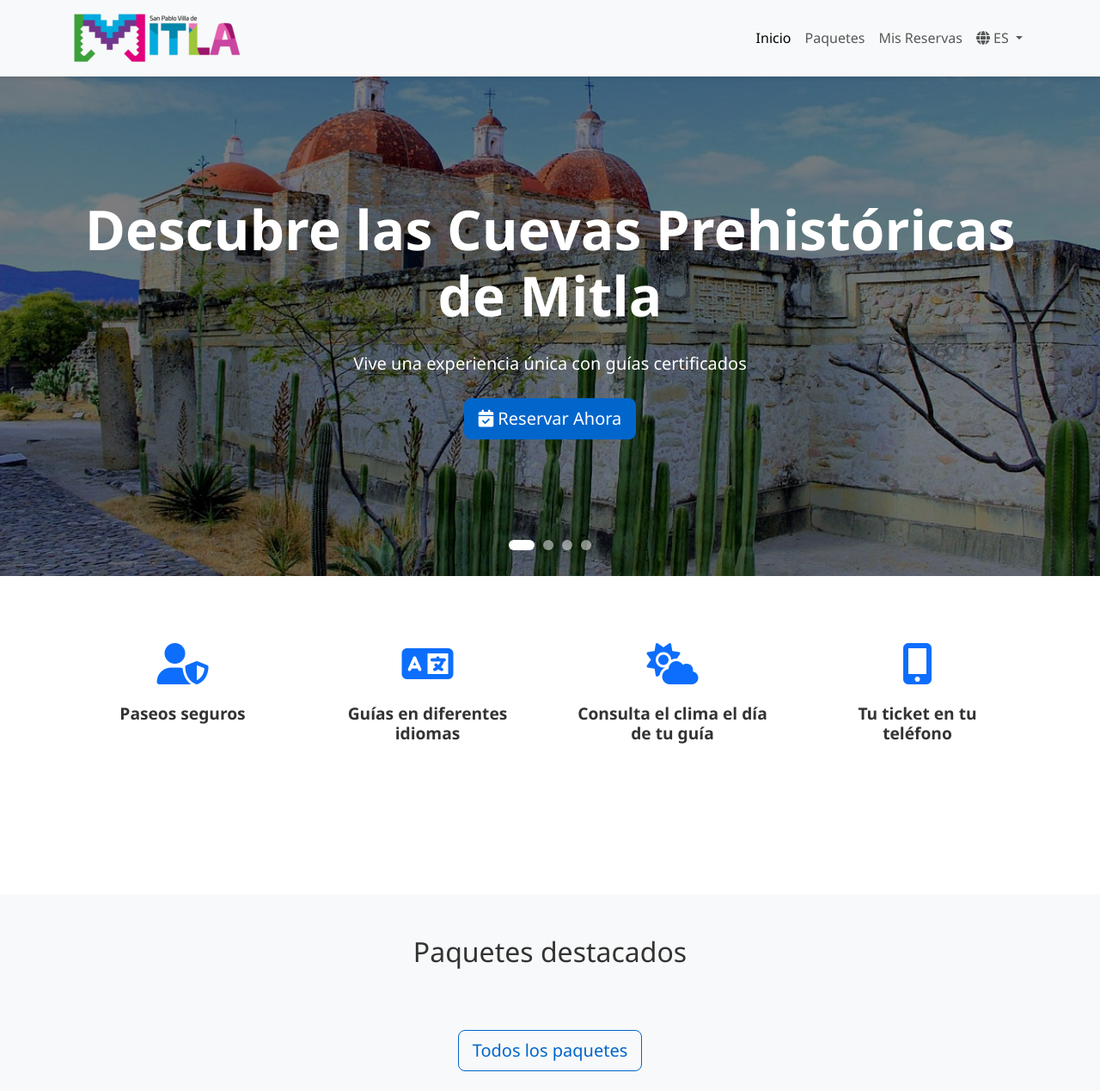
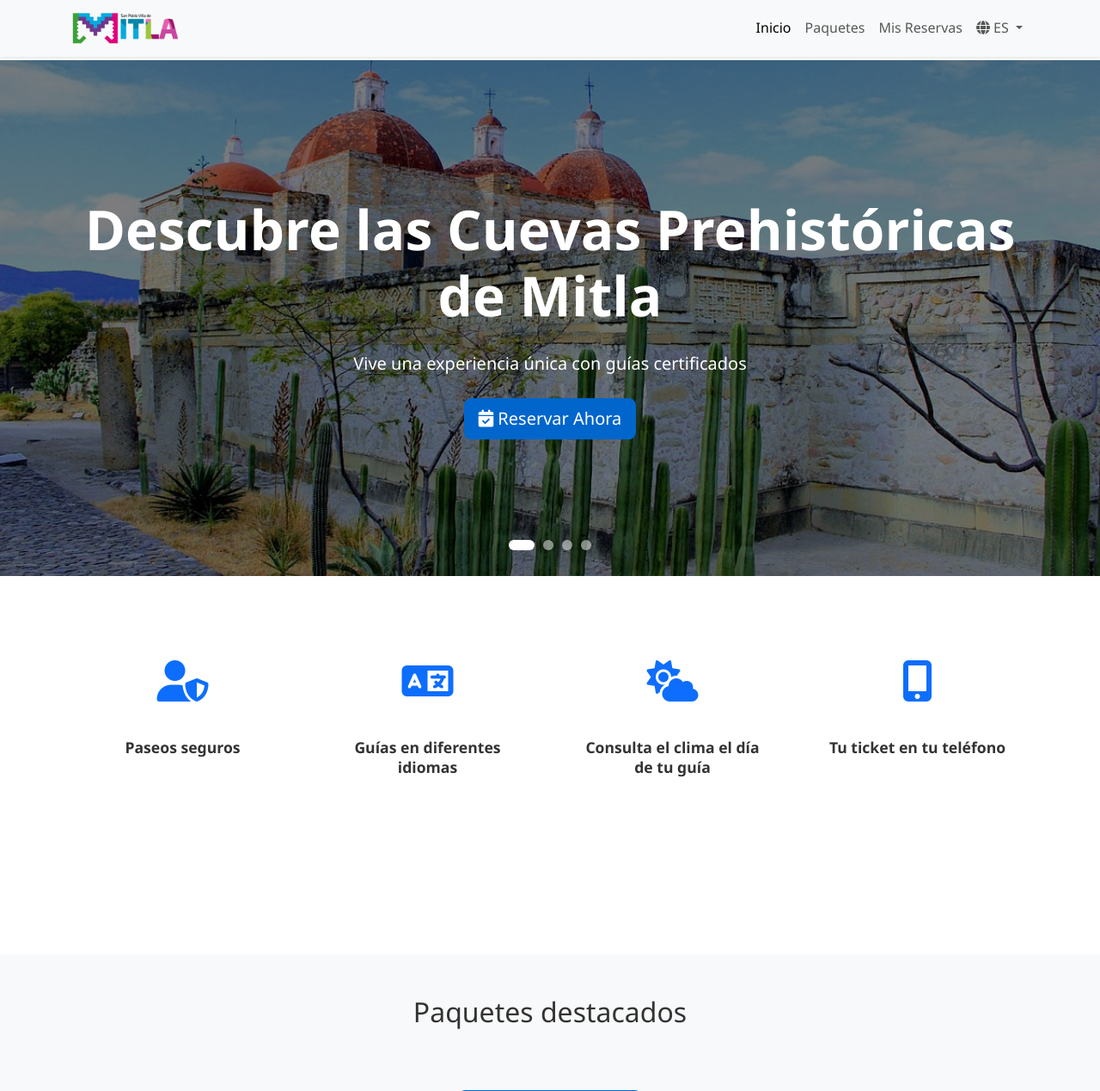
Before and after one commit to TheTYRANT126/Mitla, a PHP site: page /mitla-tours/ in a window 1280 px wide. Shown: the top 1269 px of the page at 86% size. Run offline with PHP 8.4, Linux system fonts and the light colour scheme; data that the repository does not hold is empty.

Commit message:
corrección 1 index

```diff
--- a/assets/css/style.css
+++ b/assets/css/style.css
@@ -1,3 +1,11 @@
+/**
+ * ============================================
+ * RUTA: assets/css/style.css
+ * ============================================
+ * Mitla Tours - Estilos Principales
+ * Incluye: Carrusel, Animaciones, Hover Effects
+ */
+
 * {
     margin: 0;
     padding: 0;
@@ -10,12 +18,30 @@ body {
     color: #333;
 }
 
-/* NAVBAR  */
+/* ====== NAVBAR ====== */
 .navbar {
     box-shadow: 0 2px 4px rgba(0, 0, 0, 0.1);
 }
 
-/* HERO CAROUSEL SECTION  */
+.navbar-logo {
+    height: 40px;
+    max-width: 200px;
+    object-fit: contain;
+    transition: transform 0.3s ease;
+}
+
+.navbar-logo:hover {
+    transform: scale(1.05);
+}
+
+.navbar-brand {
+    display: flex;
+    align-items: center;
+    gap: 10px;
+    font-weight: 600;
+}
+
+/* ====== HERO CAROUSEL SECTION ====== */
 .hero-carousel-section {
     position: relative;
     height: 600px;
@@ -44,7 +70,7 @@ body {
     opacity: 1;
 }
 
-/* Overlay configurable */
+/* Overlay configurable - PUEDES MODIFICAR LA TRANSPARENCIA AQUÍ */
 .hero-overlay {
     position: absolute;
     top: 0;
@@ -52,7 +78,7 @@ body {
     width: 100%;
     height: 100%;
     background-color: rgba(0, 0, 0, 0.5);
-    /* ajustar transparencia del 0 al 1 */
+    /* Cambia 0.5 para ajustar transparencia (0 = transparente, 1 = opaco) */
     z-index: 1;
 }
 
@@ -117,33 +143,78 @@ body {
     border-radius: 6px;
 }
 
-/* FEATURES SECTION  */
+/* ====== FEATURES SECTION ====== */
 .features {
     background-color: #fff;
 }
 
+/*
+ * CONTENEDOR DE CADA CARACTERÍSTICA
+ * Equivale al área de 19.998cm x 19.05cm en PowerPoint
+ * Ajusta min-height si necesitas más/menos espacio vertical
+ */
 .feature-box {
     position: relative;
-    padding: 30px 20px;
-    transition: all 0.4s ease;
+    padding: 20px;
     cursor: pointer;
-    min-height: 250px;
+    min-height: 320px;
+    /* AJUSTABLE: Altura mínima del contenedor */
     display: flex;
     flex-direction: column;
     align-items: center;
     justify-content: flex-start;
+    border-radius: 8px;
+    transition: background-color 0.3s ease;
+    overflow: hidden;
 }
 
-.feature-icon-wrapper {
-    position: relative;
-    margin-bottom: 20px;
-    transition: all 0.4s ease;
+.feature-box:hover {
+    background-color: #ffffff;
+    /* AJUSTABLE: Color de fondo al hover */
 }
 
-.feature-icon {
-    transition: all 0.4s ease;
+/*
+ * WRAPPER DEL ÍCONO
+ * Estado inicial: Centrado horizontalmente, parte superior-centro
+ * Tamaño inicial: 8.34cm ancho x 6.62cm alto (en PowerPoint)
+ */
+.feature-icon-wrapper {
+    position: absolute;
+    display: flex;
+    align-items: center;
+    justify-content: center;
+
+    /* ESTADO INICIAL - Posición centrada */
+    top: 50px;
+    /* AJUSTABLE: Posición vertical inicial (de centro ~6cm = ~60px aprox) */
+    left: 50%;
+    transform: translateX(-50%);
+    /* Centrado horizontal */
+
+    /* Tamaño inicial del wrapper */
+    width: 100px;
+    /* AJUSTABLE: 8.34cm en PowerPoint ≈ 100px */
+    height: 80px;
+    /* AJUSTABLE: 6.62cm en PowerPoint ≈ 80px */
+
+    /* Duración de la animación */
+    transition: all 0.5s cubic-bezier(0.4, 0, 0.2, 1);
+    /* AJUSTABLE: Cambia 0.5s para más rápido/lento */
 }
 
+/*
+ * ÍCONO (Font Awesome)
+ * Se escala al 100% inicialmente
+ */
+.feature-icon {
+    transition: all 0.5s cubic-bezier(0.4, 0, 0.2, 1);
+    /* AJUSTABLE: Duración de transición */
+    display: block;
+    width: 100%;
+    height: 100%;
+}
+
+/* Imágenes adicionales (clima, ticket) - ocultas por defecto */
 .feature-image {
     display: none;
     max-width: 60px;
@@ -153,39 +224,150 @@ body {
     transform: translate(-50%, -50%);
 }
 
+/*
+ * TÍTULO
+ * Estado inicial: Debajo del ícono, centrado
+ * Posición inicial PowerPoint: horizontal 3.97cm, vertical 10.15cm
+ * Tamaño: 12.05cm ancho x 1.97cm alto
+ */
 .feature-title {
-    font-size: 1.2rem;
+    position: absolute;
+    font-size: 1.1rem;
+    /* AJUSTABLE: Tamaño de fuente */
     font-weight: 600;
-    margin-bottom: 15px;
-    transition: all 0.4s ease;
+    text-align: center;
+    line-height: 1.3;
+
+    /* ESTADO INICIAL - Centrado debajo del ícono */
+    top: 140px;
+    /* AJUSTABLE: 10.15cm en PowerPoint ≈ 140px */
+    left: 50%;
+    transform: translateX(-50%);
+    width: 85%;
+    /* AJUSTABLE: 12.05cm de los 20cm totales ≈ 60% */
+    max-width: 250px;
+    /* AJUSTABLE: Ancho máximo del título */
+
+    /* Duración de animación */
+    transition: all 0.5s cubic-bezier(0.4, 0, 0.2, 1);
+    /* AJUSTABLE: Velocidad de transición */
 }
 
+/*
+ * DESCRIPCIÓN
+ * Aparece debajo del ícono y título cuando están en su posición final
+ */
 .feature-description {
+    position: absolute;
     opacity: 0;
-    max-height: 0;
-    overflow: hidden;
-    transition: all 0.4s ease;
-    font-size: 0.9rem;
+    font-size: 0.85rem;
+    /* AJUSTABLE: Tamaño de fuente de descripción */
     color: #666;
-    text-align: center;
+    /* AJUSTABLE: Color del texto */
+    text-align: left;
+    line-height: 1.6;
+    padding: 0 15px;
+
+    /* Posición inicial (oculta debajo) */
+    top: 200px;
+    /* AJUSTABLE: Dónde aparece la descripción */
+    left: 10px;
+    right: 10px;
+
+    /* Animación de aparición */
+    transition: opacity 0.5s ease 0.2s, transform 0.5s ease 0.2s;
+    /* AJUSTABLE: 0.2s es el delay */
+    transform: translateY(20px);
+    /* AJUSTABLE: Desde cuánto abajo aparece */
 }
 
-/* Efecto hover individual */
+/*
+ * ============================================
+ * ESTADO HOVER - Posiciones finales
+ * ============================================
+ */
+
+/*
+ * ÍCONO al hacer HOVER
+ * Posición final PowerPoint: horizontal 0.56cm, vertical 1.13cm
+ * Tamaño final: 6.95cm ancho x 5.52cm alto
+ */
 .feature-box:hover .feature-icon-wrapper {
-    transform: translateY(-15px) scale(0.8);
+    /* Posición final - Esquina superior izquierda */
+    top: 15px;
+    /* AJUSTABLE: 1.13cm en PowerPoint ≈ 15px desde arriba */
+    left: 25px;
+    /* AJUSTABLE: 0.56cm en PowerPoint ≈ 25px desde izquierda */
+    transform: translateX(0) scale(0.83);
+    /* AJUSTABLE: 0.83 = reducción del ícono (6.95/8.34) */
 }
 
+/*
+ * TÍTULO al hacer HOVER
+ * Posición final PowerPoint: horizontal 6.62cm, vertical 3.17cm
+ * Se coloca a la derecha del ícono
+ */
 .feature-box:hover .feature-title {
-    transform: translateY(-10px);
-    font-size: 1rem;
+    top: 25px;
+    /* AJUSTABLE: 3.17cm en PowerPoint ≈ 25-30px */
+    left: 110px;
+    /* AJUSTABLE: 6.62cm en PowerPoint ≈ 110px desde izquierda */
+    transform: translateX(0);
+    text-align: left;
+    font-size: 0.95rem;
+    /* AJUSTABLE: Se reduce ligeramente */
+    width: auto;
+    max-width: 200px;
+    /* AJUSTABLE: Ancho máximo en estado hover */
 }
 
+/*
+ * DESCRIPCIÓN al hacer HOVER
+ * Aparece con opacidad completa
+ */
 .feature-box:hover .feature-description {
     opacity: 1;
-    max-height: 200px;
+    transform: translateY(0);
+    /* Se mueve a su posición final */
+    top: 90px;
+    /* AJUSTABLE: Altura donde aparece la descripción debajo del título */
 }
 
-/* PACKAGES SECTION  */
+/*
+ * ============================================
+ * AJUSTES RESPONSIVOS
+ * ============================================
+ */
+@media (max-width: 768px) {
+    .feature-box {
+        min-height: 250px;
+        /* AJUSTABLE: Altura en móviles */
+    }
+
+    .feature-icon-wrapper {
+        width: 80px;
+        /* AJUSTABLE: Tamaño ícono en móvil */
+        height: 65px;
+    }
+
+    .feature-title {
+        font-size: 1rem;
+        top: 120px;
+    }
+
+    .feature-box:hover .feature-title {
+        font-size: 0.9rem;
+        left: 90px;
+        max-width: 150px;
+    }
+
+    .feature-box:hover .feature-description {
+        top: 80px;
+        font-size: 0.8rem;
+    }
+}
+
+/* ====== PACKAGES SECTION ====== */
 .packages {
     background-color: #f8f9fa;
 }
@@ -213,7 +395,7 @@ body {
     z-index: 0;
 }
 
-/* Overlay configurable para paquetes */
+/* Overlay configurable para paquetes - PUEDES MODIFICAR LA TRANSPARENCIA AQUÍ */
 .package-overlay {
     position: absolute;
     top: 0;
@@ -221,7 +403,7 @@ body {
     width: 100%;
     height: 100%;
     background-color: rgba(0, 0, 0, 0.6);
-    /* ajustar transparencia */
+    /* Cambia 0.6 para ajustar transparencia */
     opacity: 0;
     transition: opacity 0.4s ease;
     z-index: 1;
@@ -272,7 +454,7 @@ body {
     color: white;
 }
 
-/* INFO SECTION (Wikipedia) */
+/* ====== INFO SECTION (Wikipedia) ====== */
 .info-section {
     position: relative;
     min-height: 400px;
@@ -290,7 +472,7 @@ body {
     z-index: 0;
 }
 
-/* Overlay configurable para info*/
+/* Overlay configurable para info - PUEDES MODIFICAR LA TRANSPARENCIA AQUÍ */
 .info-overlay {
     position: absolute;
     top: 0;
@@ -298,7 +480,7 @@ body {
     width: 100%;
     height: 100%;
     background: linear-gradient(135deg, rgba(102, 126, 234, 0.8), rgba(118, 75, 162, 0.8));
-    /* ajustar transparencia */
+    /* Cambia 0.8 para ajustar transparencia */
     z-index: 1;
 }
 
@@ -349,12 +531,12 @@ body {
     transform: translate(-50%, -50%) scale(1) rotate(0deg);
 }
 
-/*  FOOTER */
+/* ====== FOOTER ====== */
 footer {
     margin-top: 50px;
 }
 
-/* RESPONSIVE  */
+/* ====== RESPONSIVE ====== */
 @media (max-width: 768px) {
     .hero-carousel-section {
         height: 400px;
@@ -373,7 +555,7 @@ footer {
     }
 }
 
-/* BOTONES  */
+/* ====== BOTONES ====== */
 .btn-primary {
     background-color: #0066cc;
     border-color: #0066cc;
```
Also changed, not shown: assets/img/features/telefono.png (renamed from assets/img/features/ticket-icon.png).
